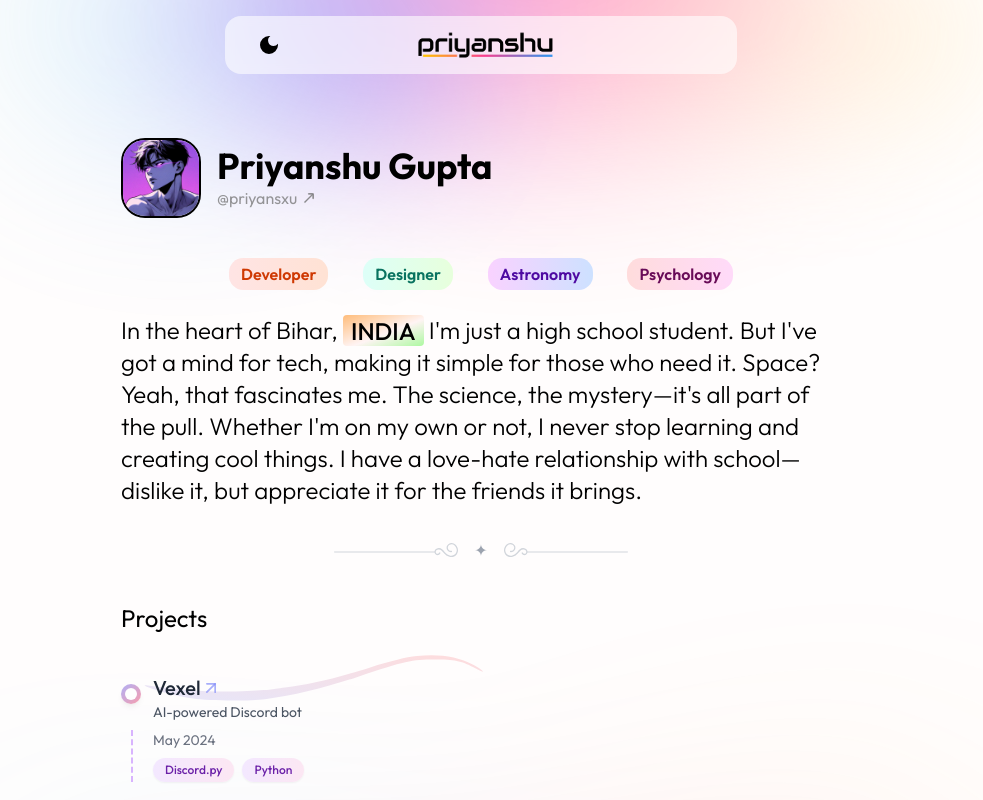
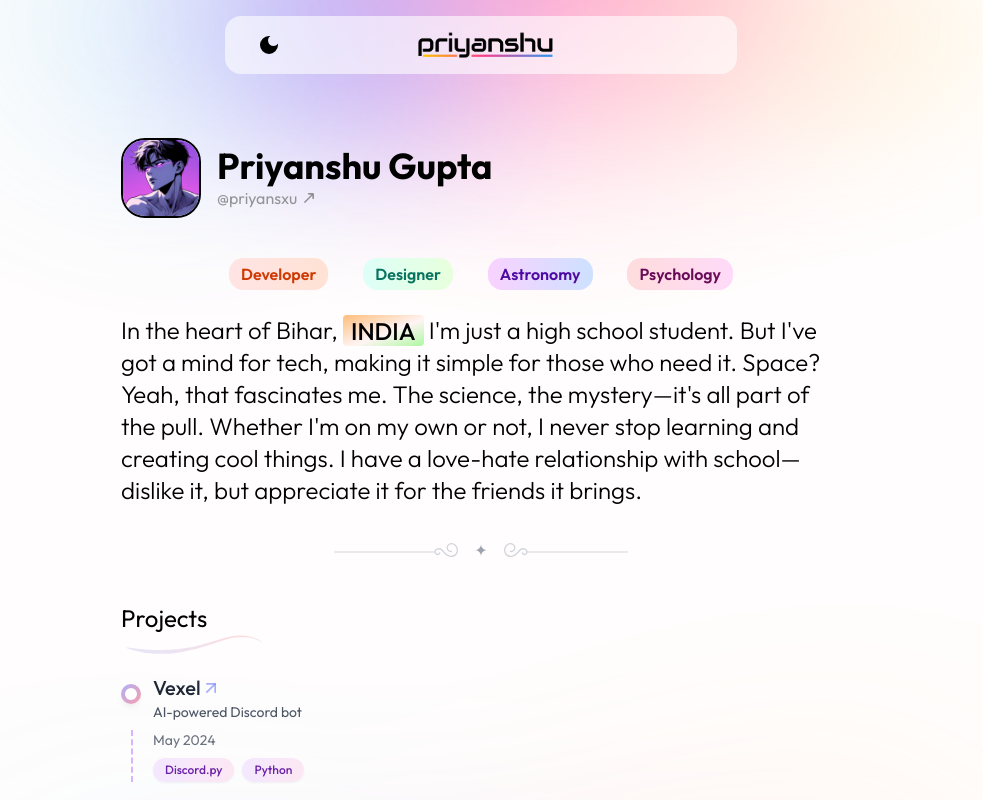
Before and after one commit to Priyansxu/Portfolio, a Next.js app: page / in a window 1280 px wide. Shown: the top 800 px of the page, without its empty margins (159-1142 px from the left). Built offline with nearby package versions, Linux system fonts and the light colour scheme.

Commit message:
Update Projects.js

```diff
--- a/components/Projects.js
+++ b/components/Projects.js
@@ -24,6 +24,8 @@ export default function Projects() {
           <Image
             src={swirl}
             alt="swirl"
+            width={160}
+            height={48}
             priority
           />
         </div>
```
